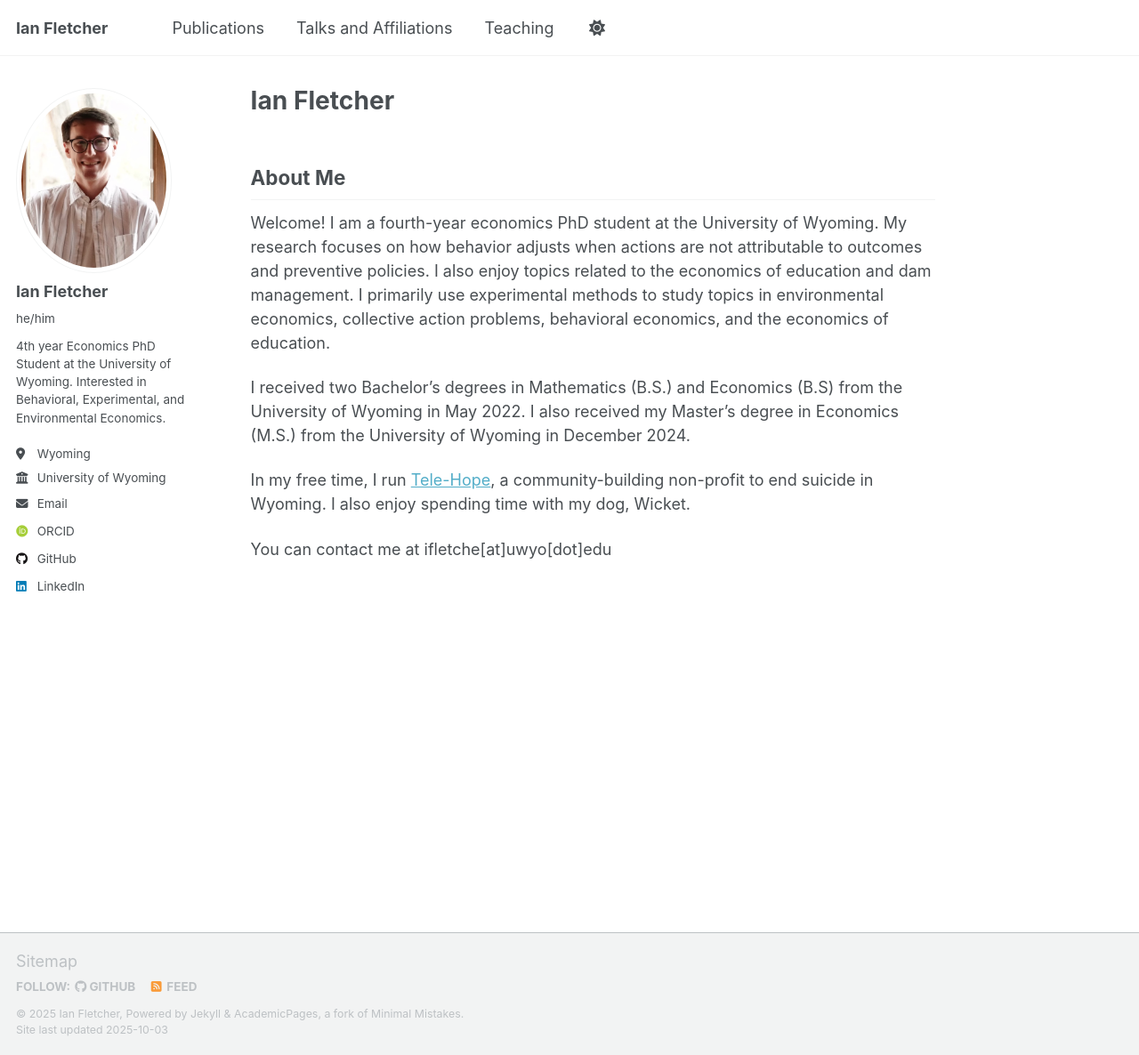
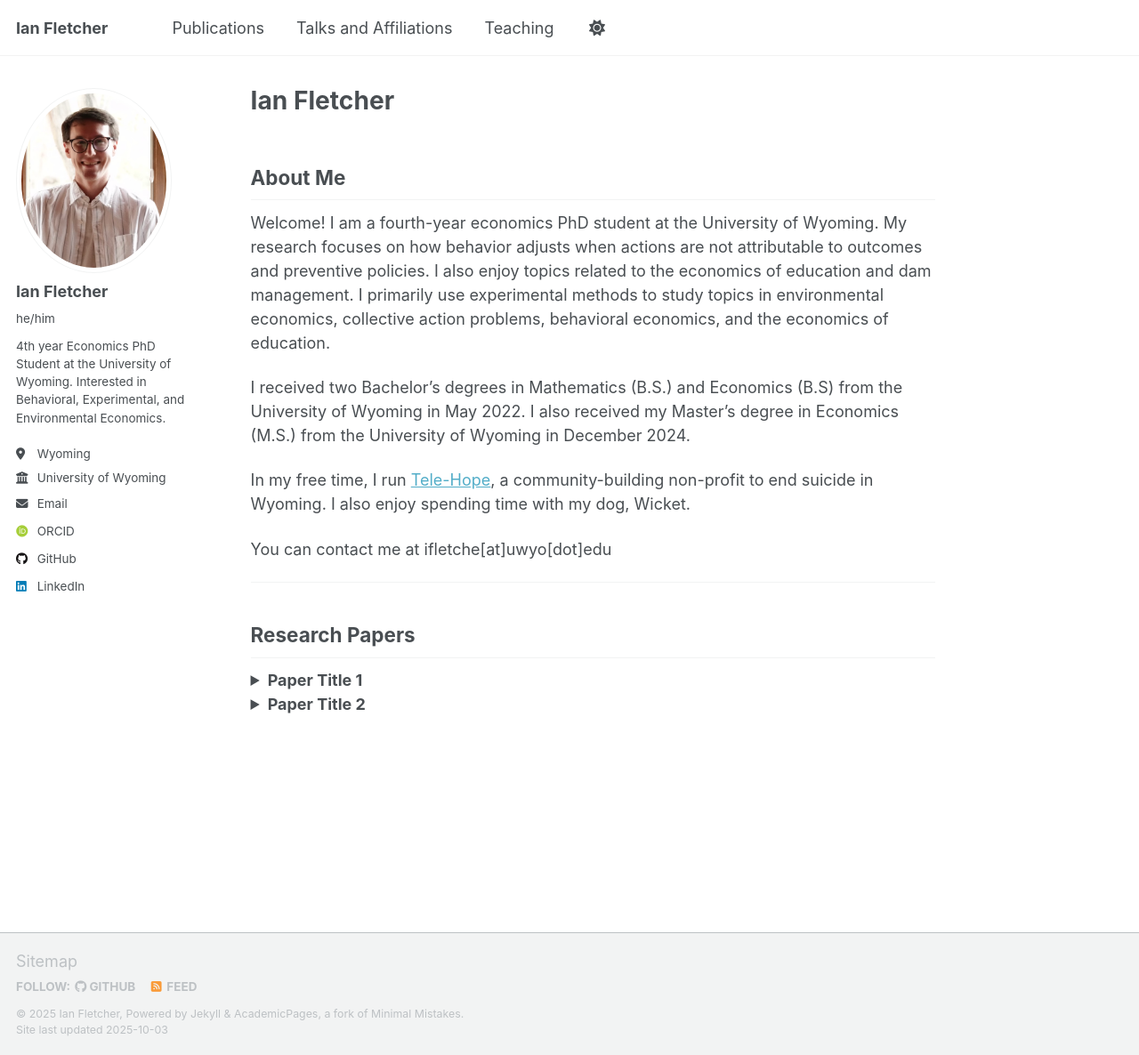
Before and after one commit to fletcherian/fletcherian.github.io, a Jekyll site: the page built from _pages/about.md, in a window 1280 px wide and 1186 px high. Shown: the whole window at 89% size. Built offline with Jekyll 4.4.1, drawn with Linux system fonts in a browser that asks for light colours; some web fonts are replaced; a script that is not in the unit is left out.

Commit message:
Update about.md

```diff
--- a/_pages/about.md
+++ b/_pages/about.md
@@ -15,3 +15,24 @@ I received two Bachelor's degrees in Mathematics (B.S.) and Economics (B.S) from
 In my free time, I run [Tele-Hope](https://www.tele-hope.org/), a community-building non-profit to end suicide in Wyoming. I also enjoy spending time with my dog, Wicket.
 
 You can contact me at ifletche\[at\]uwyo\[dot\]edu
+
+---
+
+## Research Papers
+
+<details>
+  <summary><strong>Paper Title 1</strong></summary>
+  <p>
+  This is the abstract for Paper 1. It explains the main question, method, and results
+  in a few sentences. You can also include links, e.g.
+  [Read the full paper](#).
+  </p>
+</details>
+
+<details>
+  <summary><strong>Paper Title 2</strong></summary>
+  <p>
+  This is the abstract for Paper 2. It’s hidden until expanded. You can style this
+  however you like with Markdown (lists, italics, bold, links, etc.).
+  </p>
+</details>
```
